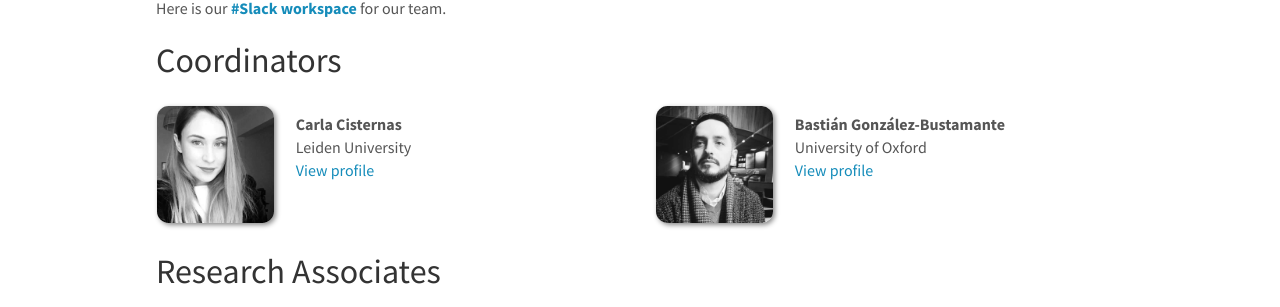
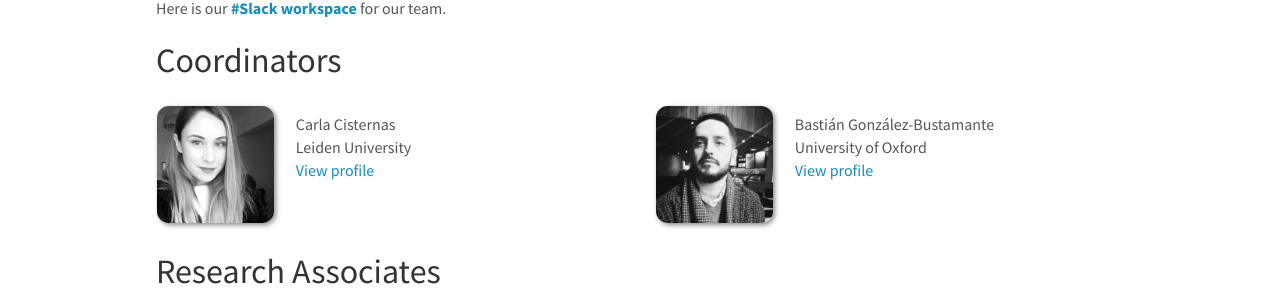
Before and after one commit to training-datalab/old-training-datalab.com, a Jekyll site: the page built from _pages/team.md, in a window 1280 px wide. Shown: the part 151-458 px from the top of the page. Built offline with Jekyll 4.4.1, drawn with Linux system fonts in a browser that asks for light colours; nearby versions of some CDN libraries.

Commit message:
Update team.md

```diff
--- a/_pages/team.md
+++ b/_pages/team.md
@@ -24,7 +24,7 @@ Here is our <a href="https://training-datalab.slack.com" target="_blank"><strong
 
 <div class="col-sm-6 clearfix">
   <img src="{{ site.url }}{{ site.baseurl }}/images/team/{{ member.photo }}" class="img-responsive" width="25%" style="float: left" />
-  <br><strong>{{ member.name }}</strong><br>
+  <br>{{ member.name }}<br>
   {{ member.info }}<br>{{ member.website }}
 </div>
 
```
